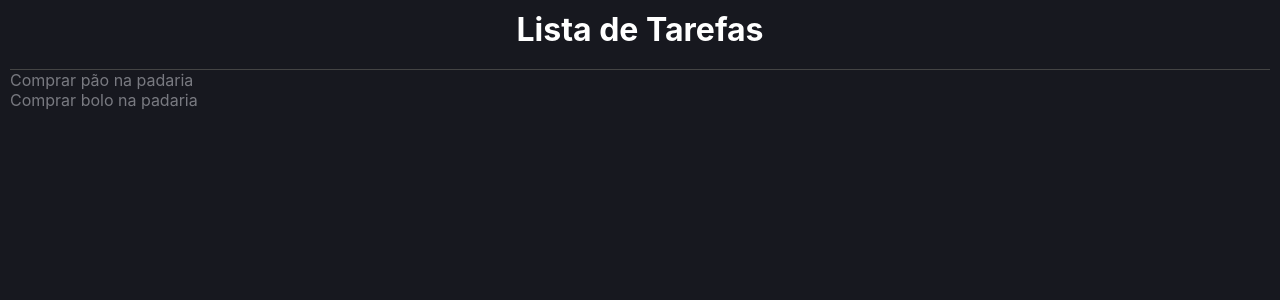
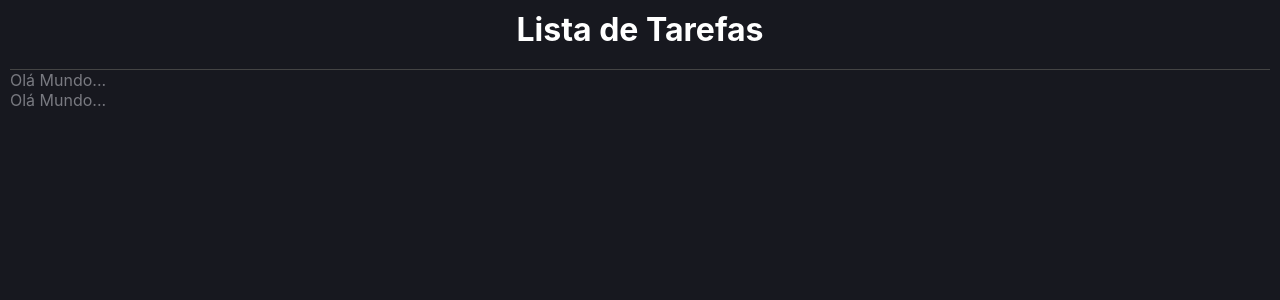
Before and after one commit to pmarq/todolist_typescript_tutorial, a React (Create React App) app: page / in a window 1280 px wide. Shown: the top 300 px of the page. Built offline with nearby package versions, Linux system fonts and the light colour scheme.

Commit message:
components folder added

```diff
--- a/src/App.tsx
+++ b/src/App.tsx
@@ -1,6 +1,7 @@
 import { useState } from 'react';
 import * as C from './App.styles';
 import { Item } from './types/item';
+import{ ListItem } from './components/ListItem'
 
 
 function App() {
@@ -15,8 +16,10 @@
       <C.Area>
       <C.Header>Lista de Tarefas</C.Header>
 
+       {/* Área de adicionar tarefa*/}
+
       {list.map((item, index)=>(
-        <div>{item.name}</div>
+       <ListItem />
       ))}
 
       </C.Area>
--- /dev/null
+++ b/src/components/ListItem/index.tsx
@@ -0,0 +1,9 @@
+import * as C from './styles';
+
+export const ListItem = () =>{
+    return(
+        <C.Container>
+            Olá Mundo...
+        </C.Container>
+    )
+}
--- /dev/null
+++ b/src/components/ListItem/styles.ts
@@ -0,0 +1,3 @@
+import styled from "styled-components";
+
+export const Container = styled.div``;
```
